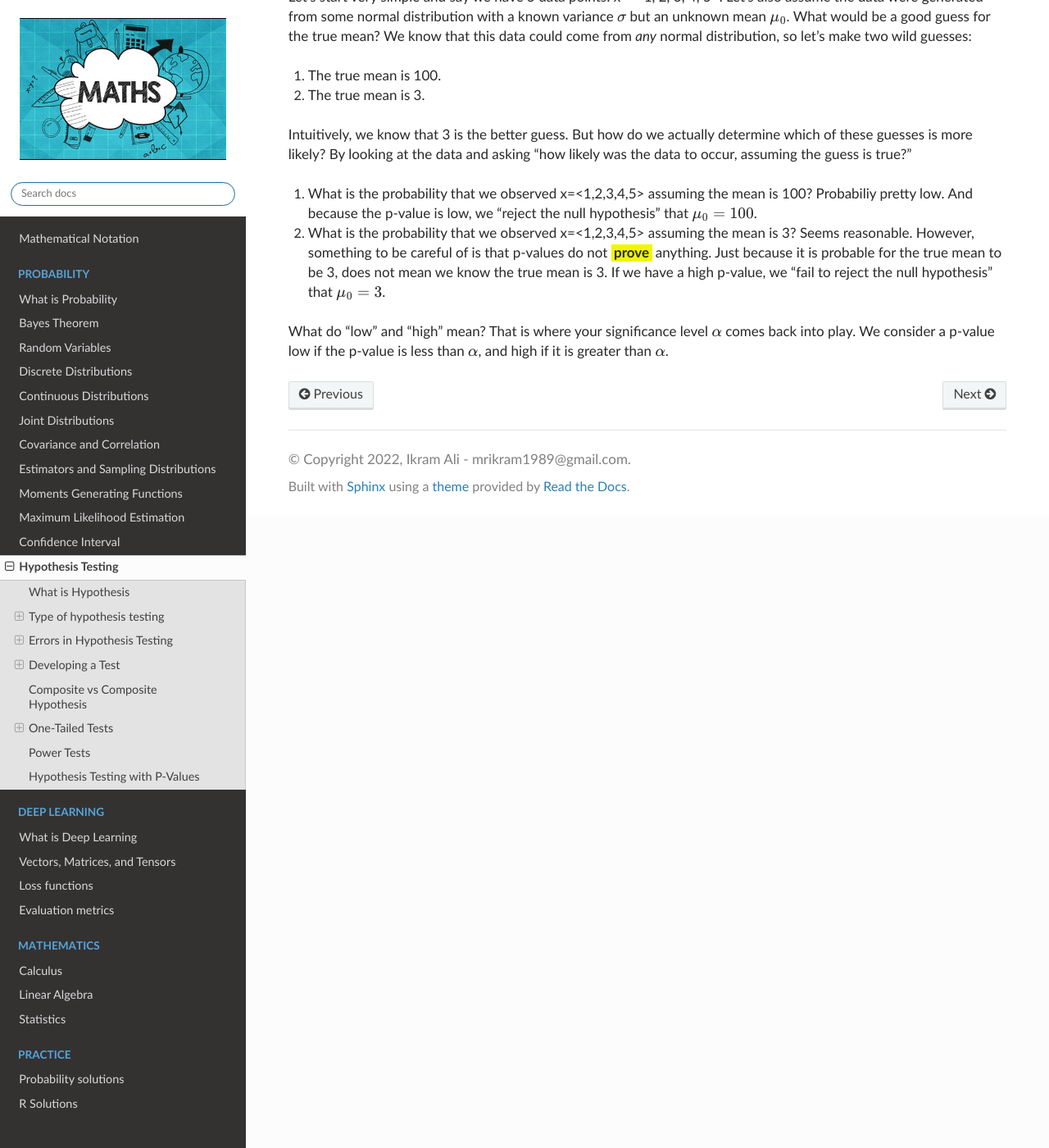
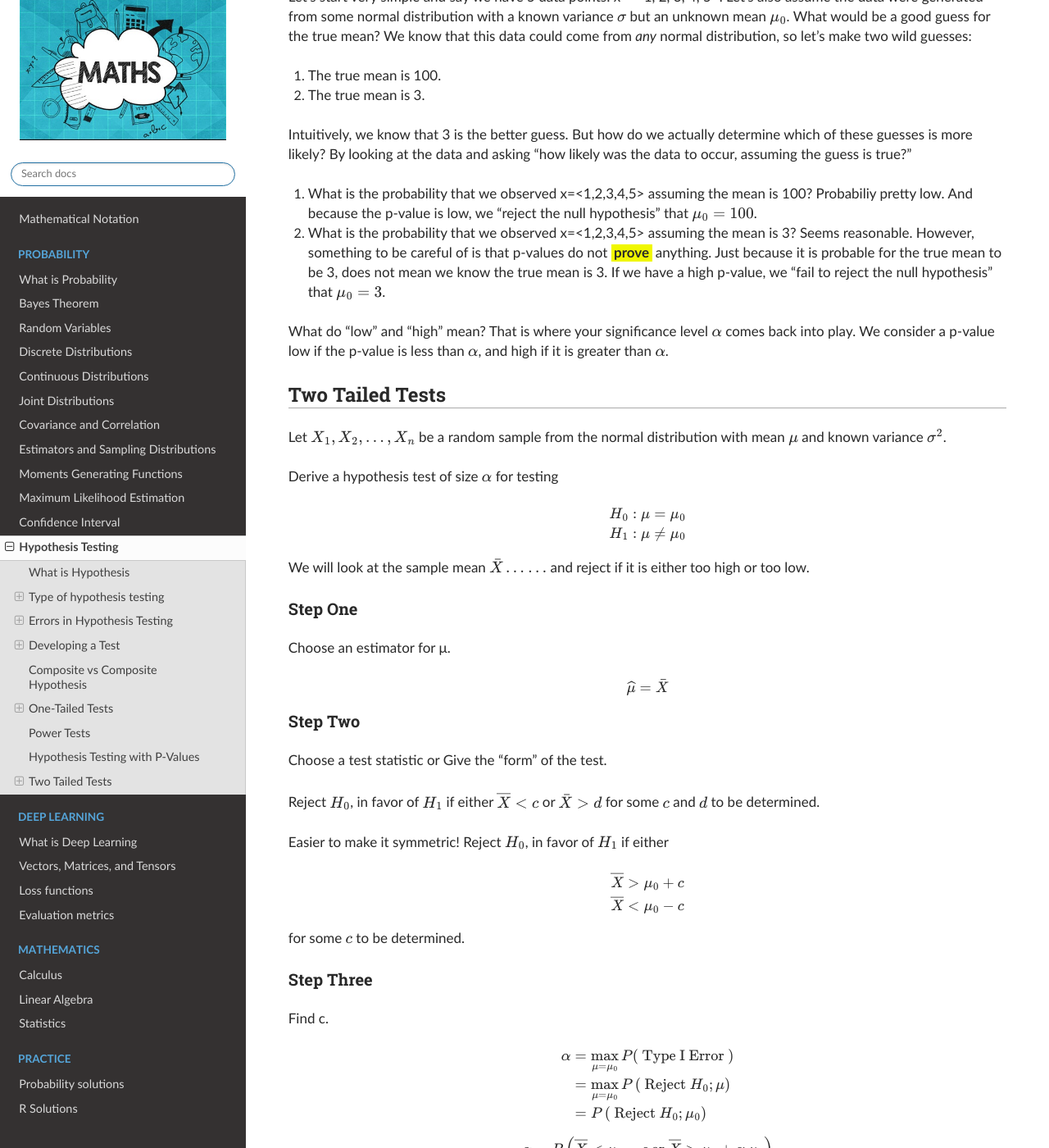
Before and after one commit to akkefa/ml-notes, a Sphinx documentation site: the page built from docs/probability/hypothesis_testing.md, in a window 1280 px wide and 1400 px high, scrolled down 13031 px. Shown: the whole window at 82% size. Built offline with Sphinx 7.4.7 and the Read the Docs theme 2.0.0, drawn with Linux system fonts in a browser that asks for light colours; some of the changed text lies outside the part shown.

Commit message:
new changes

```diff
--- a/docs/probability/hypothesis_testing.md
+++ b/docs/probability/hypothesis_testing.md
@@ -541,3 +541,87 @@ By looking at the data and asking "how likely was the data to occur, assuming th
 2. What is the probability that we observed x=<1,2,3,4,5> assuming the mean is 3? Seems reasonable. However, something to be careful of is that p-values do not **prove** anything. Just because it is probable for the true mean to be 3, does not mean we know the true mean is 3. If we have a high p-value, we "fail to reject the null hypothesis" that $\mu_0 = 3$.
 
 What do "low" and "high" mean? That is where your significance level $\alpha$ comes back into play. We consider a p-value low if the p-value is less than $\alpha$, and high if it is greater than $\alpha$.
+
+## Two Tailed Tests
+
+Let $X_1, X_2, \ldots, X_n$ be a random sample from the normal distribution with mean $\mu$ and known variance $\sigma^2$.
+
+Derive a hypothesis test of size $\alpha$ for testing
+
+$$
+\begin{aligned}
+& H _0: \mu=\mu_0 \\
+& H _1: \mu \neq \mu_0
+\end{aligned}
+$$
+
+We will look at the sample mean $\bar{X} \ldots$ $\ldots$ and reject if it is either too high or too low.
+
+### Step One
+Choose an estimator for μ.
+
+$$
+\widehat{\mu}=\bar{X}
+$$
+
+### Step Two
+Choose a test statistic or Give the “form” of the test.
+
+
+Reject $H _0$, in favor of $H _1$ if either $\overline{ X }< c$ or $\bar{X}>d$ for some $c$ and $d$ to be determined.
+
+Easier to make it symmetric!
+Reject $H _0$, in favor of $H _1$ if either
+
+$$
+\begin{aligned}
+&\overline{ X }>\mu_0+ c \\
+&\overline{ X }<\mu_0- c
+\end{aligned}
+$$
+for some $c$ to be determined.
+
+### Step Three
+Find c.
+
+$$
+\begin{aligned}
+\alpha &=\max _{\mu=\mu_0} P (\text { Type I Error }) \\
+&=\max _{\mu=\mu_0} P \left(\text { Reject } H _0 ; \mu\right) \\
+&= P \left(\text { Reject } H _0 ; \mu_0\right)
+\end{aligned}
+$$
+
+$$
+\begin{aligned}
+&\alpha= P \left(\overline{ X }<\mu_0- c \text { or } \overline{ X }>\mu_0+ c ; \mu_0\right) \\
+&=1- P \left(\mu_0- c \leq \overline{ X } \leq \mu_0+ c ; \mu_0\right)
+\end{aligned}
+$$
+
+$$
+\begin{gathered}
+\alpha=1- P \left(\frac{- c }{\sigma / \sqrt{ n }} \leq Z \leq \frac{ c }{\sigma / \sqrt{ n }}\right) \\
+1-\alpha= P \left(\frac{- c }{\sigma / \sqrt{ n }} \leq Z \leq \frac{ c }{\sigma / \sqrt{ n }}\right)
+\end{gathered}
+$$
+
+
+$$
+\frac{c}{\sigma / \sqrt{n}}=z_{\alpha / 2}
+
+
+c=z_{\alpha / 2} \frac{\sigma}{\sqrt{n}}
+$$
+
+### Step Four
+Conclusion
+
+Reject $H _0$, in favor of $H _1$, if
+
+$$
+\begin{aligned}
+&\overline{ X }>\mu_0+ z _{\alpha / 2} \frac{\sigma}{\sqrt{n}} \\
+&\overline{ X }<\mu_0- z _{\alpha / 2} \frac{\sigma}{\sqrt{ n }}
+\end{aligned}
+$$
```
